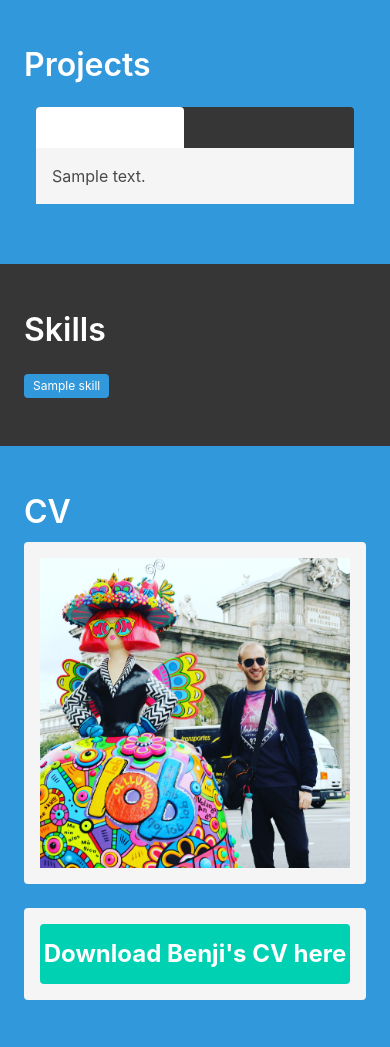
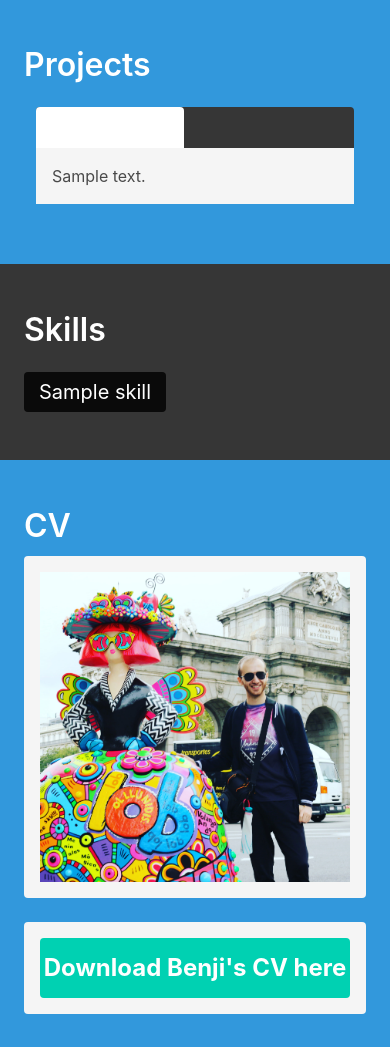
Before and after one commit to bmaximuml/v3.benjilevine.com, a Flask app: page / in a window 390 px wide. Shown: the part 289-1336 px from the top of the page. Run offline with Flask 2, Linux system fonts and the light colour scheme; tables that the repository leaves empty hold one stand-in row (values such as "Sample post"); grey boxes marked "Sample" are stand-in pictures.

Commit message:
Display skill tags instead of cards on mobile

```diff
--- a/static/styles.css
+++ b/static/styles.css
@@ -15,3 +15,7 @@ html {
     margin-left: 0;
     margin-right: 0;
 }
+
+div.tags > a {
+    margin-right: 0.5rem;
+}
--- a/templates/index.html
+++ b/templates/index.html
@@ -126,11 +126,19 @@
                     {% endfor %}
             </div>
             <div class="tags is-hidden-desktop">
-                {% for skill in skills if skill.name %}
+                {% for skill in skills|sort(attribute="tag") if skill.name %}
                     <a href="{{ skill.url }}" target="_blank" rel="noopener noreferrer">
-                        <span class="tag is-info">
-                            {{ skill.name }}
-                        </span>
+                    {% if skill.tag %}
+                        {% if skill.tag.colour == 'dark' %}
+                            <span class="tag is-light is-large">
+                        {% else %}
+                            <span class="tag is-{{ skill.tag.colour }} is-large">
+                        {% endif %}
+                    {% else %}
+                        <span class="tag is-black is-large">
+                    {% endif %}
+                        {{ skill.name }}
+                    </span>
                     </a>
                 {% endfor %}
             </div>
```
